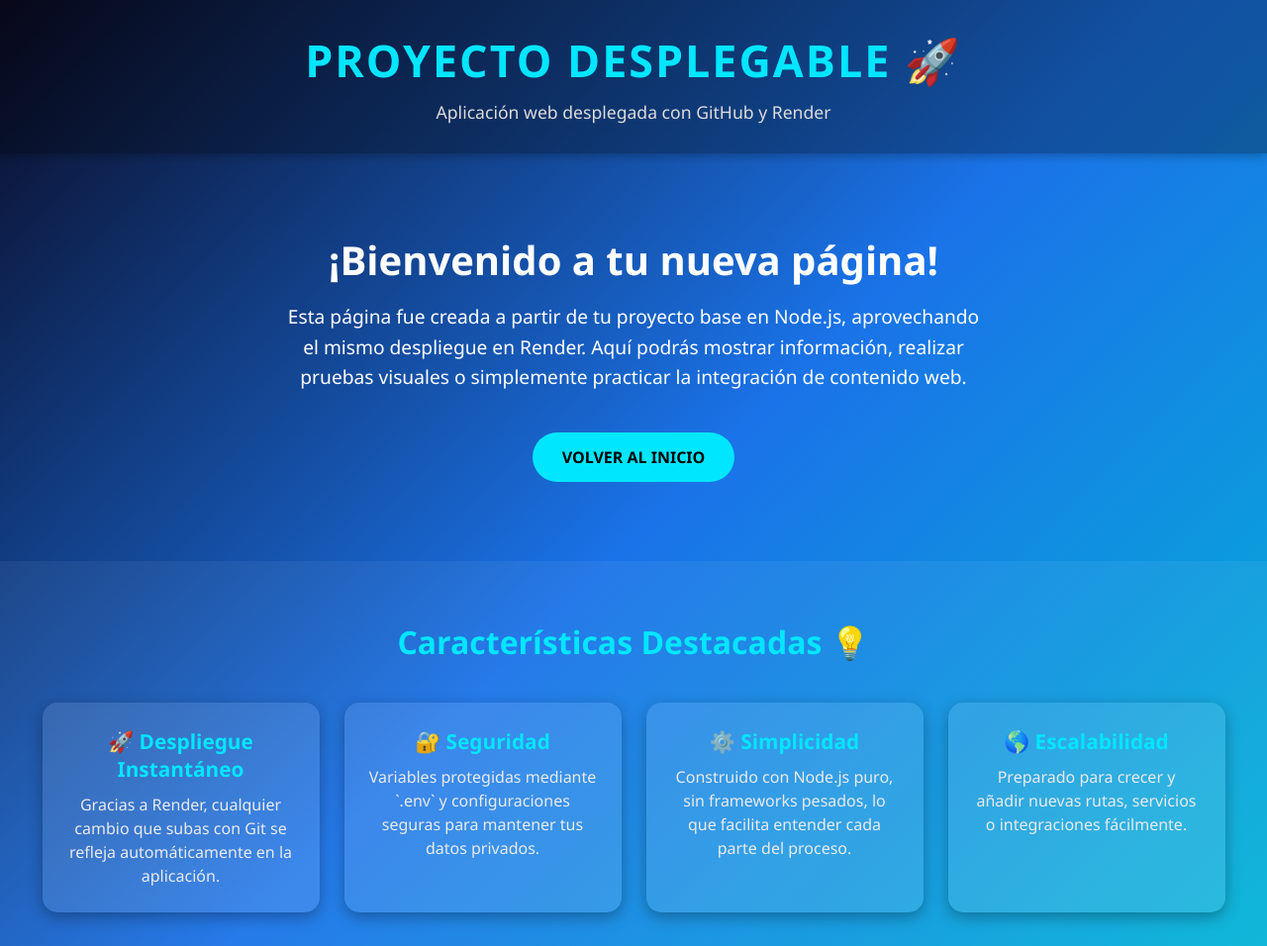
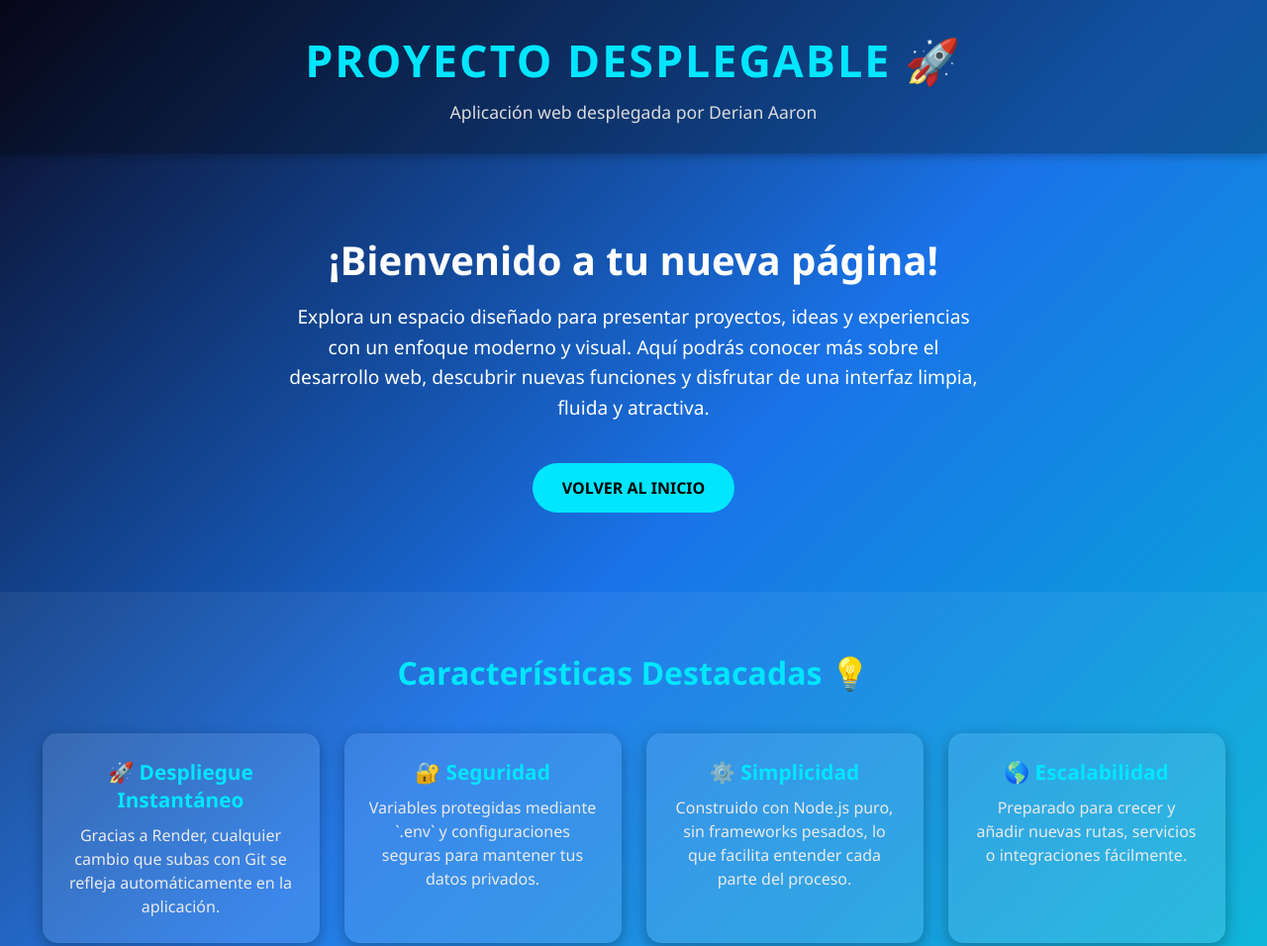
Before and after one commit to DerianAaron/despliegue01, a website: page public/inicio.html in a window 1280 px wide. Shown: the top 956 px of the page at 99% size. Drawn offline with Linux system fonts and the light colour scheme.

Commit message:
Actualizar texto de la sección principal

```diff
--- a/public/inicio.html
+++ b/public/inicio.html
@@ -155,14 +155,15 @@
 <body>
   <header>
     <h1>Proyecto Desplegable 🚀</h1>
-    <p>Aplicación web desplegada con GitHub y Render</p>
+    <p>Aplicación web desplegada por Derian Aaron</p>
   </header>
 
   <section class="hero">
     <h2>¡Bienvenido a tu nueva página!</h2>
     <p>
-      Esta página fue creada a partir de tu proyecto base en Node.js, aprovechando el mismo despliegue en Render.
-      Aquí podrás mostrar información, realizar pruebas visuales o simplemente practicar la integración de contenido web.
+     Explora un espacio diseñado para presentar proyectos, ideas y experiencias
+    con un enfoque moderno y visual. Aquí podrás conocer más sobre el desarrollo web,
+    descubrir nuevas funciones y disfrutar de una interfaz limpia, fluida y atractiva.
     </p>
     <a href="/" class="btn">Volver al inicio</a>
   </section>
```
